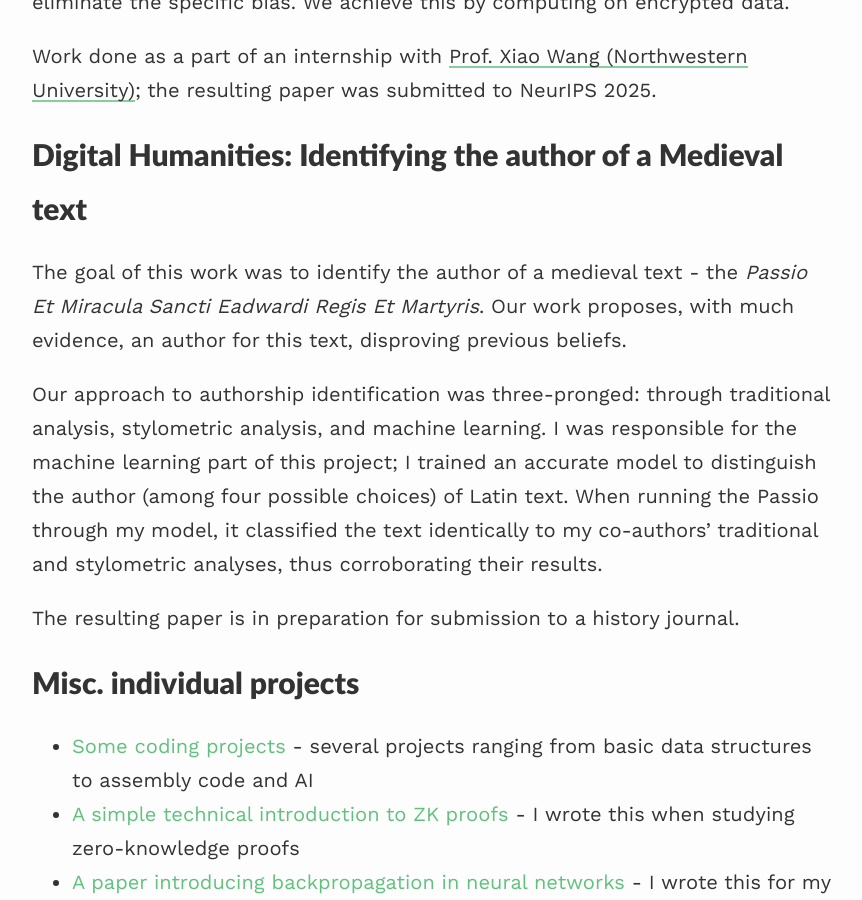
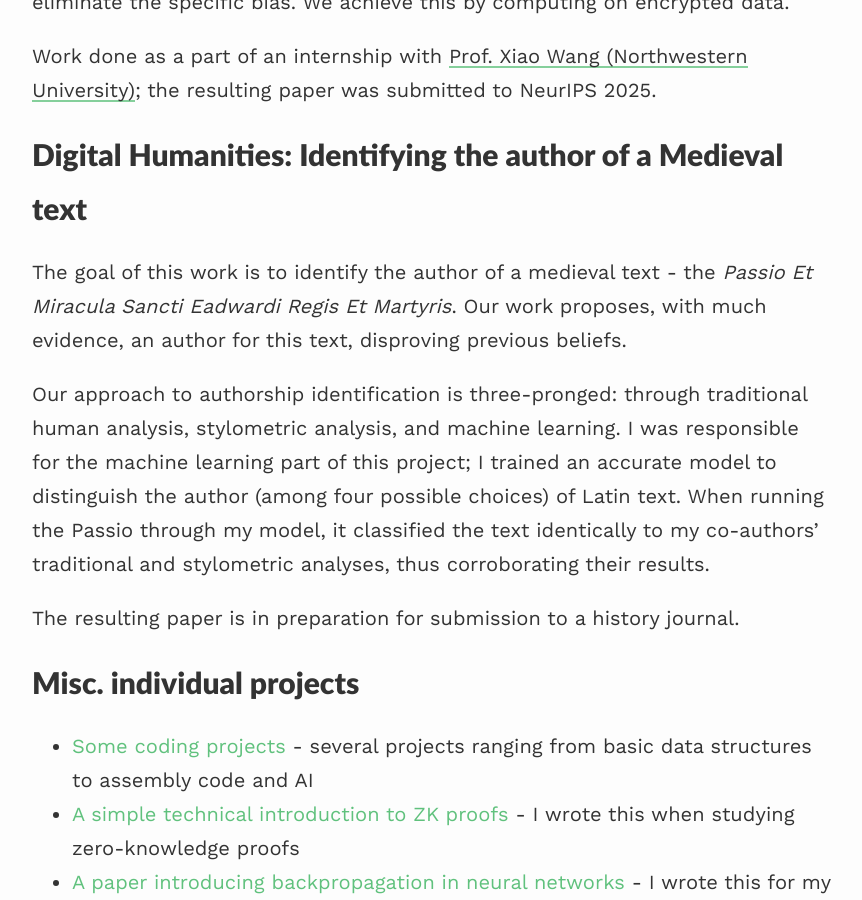
Before and after one commit to ellenkolesnikova/ellenkolesnikova.github.io, a Jekyll site: the page built from research.md, in a window 1280 px wide and 900 px high, scrolled down 1197 px. Shown: the whole window, without its empty margins (208-1070 px from the left). Built offline with Jekyll 4.4.1, drawn with Linux system fonts in a browser that asks for light colours; nearby versions of some CDN libraries.

Commit message:
Update research.md

```diff
--- a/research.md
+++ b/research.md
@@ -20,9 +20,9 @@ Work done as a part of an internship with [Prof. Xiao Wang (Northwestern Univers
 
 Digital Humanities: Identifying the author of a Medieval text
 ============
-The goal of this work was to identify the author of a medieval text - the *Passio Et Miracula Sancti Eadwardi Regis Et Martyris*. Our work proposes, with much evidence, an author for this text, disproving previous beliefs.
+The goal of this work is to identify the author of a medieval text - the *Passio Et Miracula Sancti Eadwardi Regis Et Martyris*. Our work proposes, with much evidence, an author for this text, disproving previous beliefs.
 
-Our approach to authorship identification was three-pronged: through traditional analysis, stylometric analysis, and machine learning. I was responsible for the machine learning part of this project; I trained an accurate model to distinguish the author (among four possible choices) of Latin text. When running the Passio through my model, it classified the text identically to my co-authors' traditional and stylometric analyses, thus corroborating their results.
+Our approach to authorship identification is three-pronged: through traditional human analysis, stylometric analysis, and machine learning. I was responsible for the machine learning part of this project; I trained an accurate model to distinguish the author (among four possible choices) of Latin text. When running the Passio through my model, it classified the text identically to my co-authors' traditional and stylometric analyses, thus corroborating their results.
 
 The resulting paper is in preparation for submission to a history journal.
 
```
